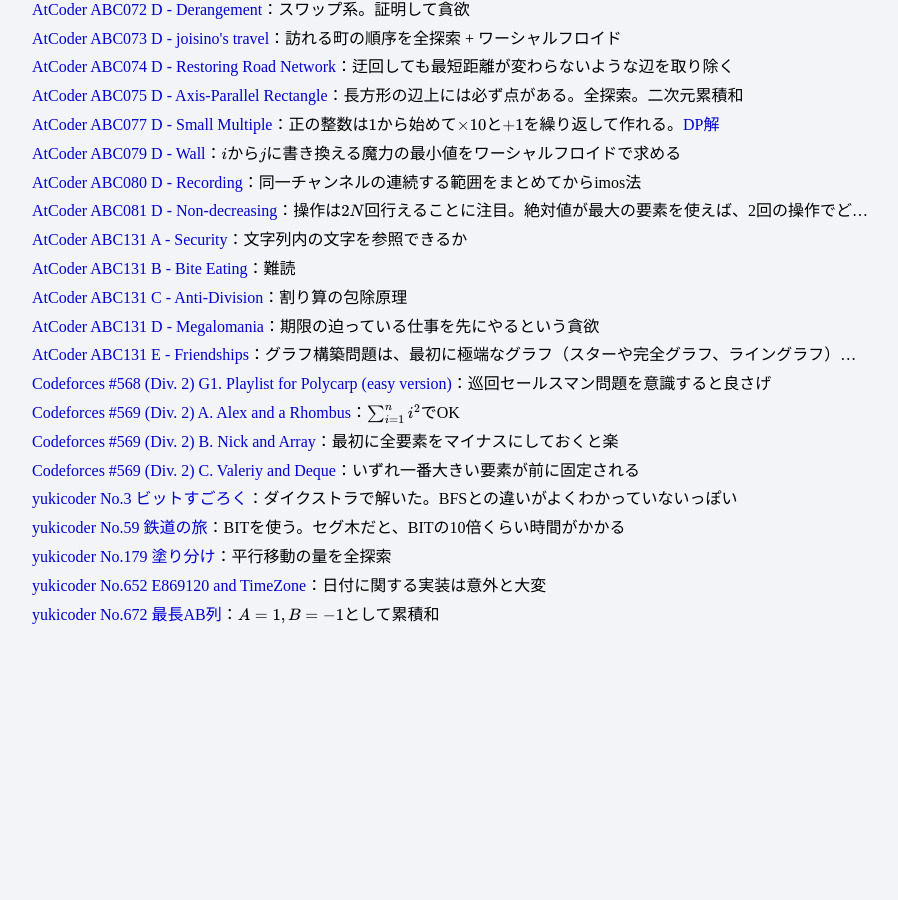
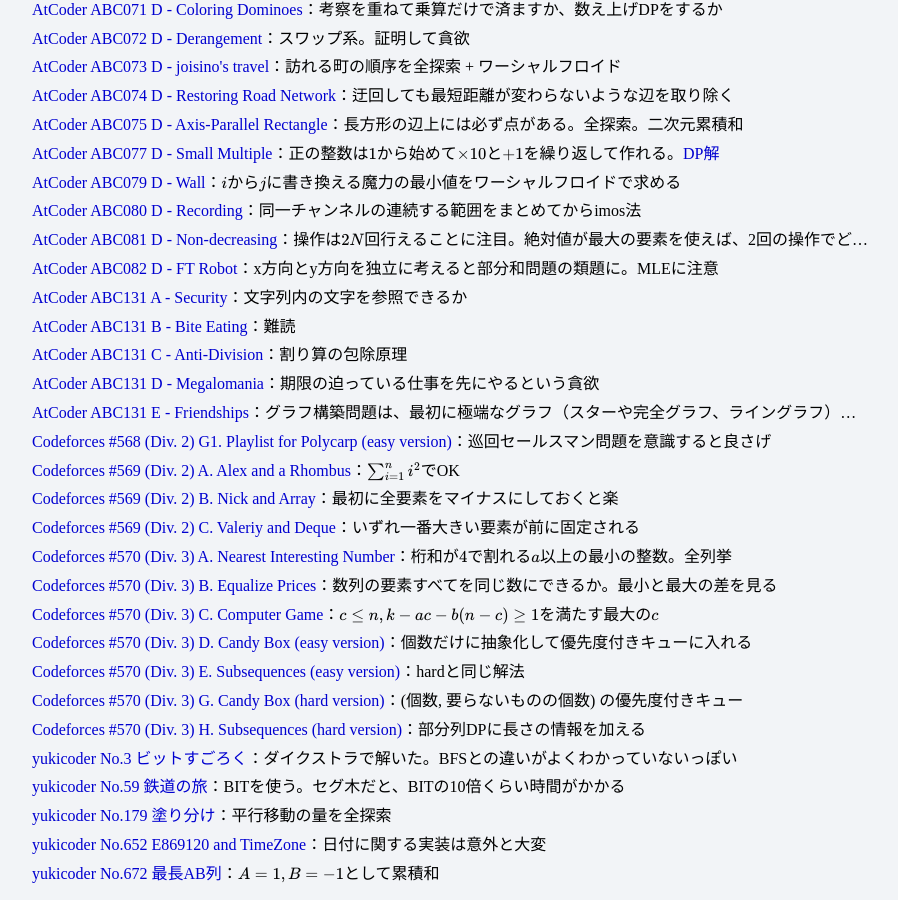
Before and after one commit to penguinshunya/penguinshunya.github.io, a Jekyll site: the page built from other/ac.html, in a window 1280 px wide and 900 px high, scrolled down 1595 px. Shown: the whole window, without its empty margins (188-1086 px from the left). Built offline with Jekyll 4.4.1, drawn with Linux system fonts in a browser that asks for light colours; formulas are drawn with MathJax 3; comment, search, counter and statistics services are not loaded; before the commit the page ends 2240 px from its top, so only the background shows below that; some of the changed text lies outside the part shown.

Commit message:
codeforces #570 (Div.3)

```diff
--- a/other/ac.html
+++ b/other/ac.html
@@ -53,6 +53,8 @@
     Codeforces #568 (Div. 2) G2. Playlist for Polycarp (hard version)</a>：DPをうまくやって状態数を減らすっぽい</li>
   <li><a target="_blank" href="https://codeforces.com/contest/1180/problem/E">
     Codeforces #569 (Div. 2) E. Serge and Dining Room</a>：遅延セグ木を使うみたい</li>
+  <li><a target="_blank" href="https://codeforces.com/contest/1183/problem/F">
+    Codeforces #570 (Div. 3) F. Topforces Strikes Back</a>：</li>
 </ul>
 <h2>ACした問題</h2>
 <ul>
@@ -128,6 +130,8 @@
     AtCoder ABC080 D - Recording</a>：同一チャンネルの連続する範囲をまとめてからimos法</li>
   <li><a target="_blank" href="https://atcoder.jp/contests/abc081/tasks/arc086_b">
     AtCoder ABC081 D - Non-decreasing</a>：操作は$2N$回行えることに注目。絶対値が最大の要素を使えば、2回の操作でどんな要素でも大小関係を逆転できる</li>
+  <li><a target="_blank" href="https://atcoder.jp/contests/abc082/tasks/arc087_b">
+    AtCoder ABC082 D - FT Robot</a>：x方向とy方向を独立に考えると部分和問題の類題に。MLEに注意</li>
 
   <li><a target="_blank" href="https://atcoder.jp/contests/abc131/tasks/abc131_a">
     AtCoder ABC131 A - Security</a>：文字列内の文字を参照できるか</li>
@@ -147,6 +151,21 @@
     Codeforces #569 (Div. 2) B. Nick and Array</a>：最初に全要素をマイナスにしておくと楽</li>
   <li><a target="_blank" href="https://codeforces.com/contest/1180/problem/C">
     Codeforces #569 (Div. 2) C. Valeriy and Deque</a>：いずれ一番大きい要素が前に固定される</li>
+  <li><a target="_blank" href="https://codeforces.com/contest/1183/problem/A">
+    Codeforces #570 (Div. 3) A. Nearest Interesting Number</a>：桁和が$4$で割れる$a$以上の最小の整数。全列挙</li>
+  <li><a target="_blank" href="https://codeforces.com/contest/1183/problem/B">
+    Codeforces #570 (Div. 3) B. Equalize Prices</a>：数列の要素すべてを同じ数にできるか。最小と最大の差を見る</li>
+  <li><a target="_blank" href="https://codeforces.com/contest/1183/problem/C">
+    Codeforces #570 (Div. 3) C. Computer Game</a>：$c \le n, k - ac - b(n - c) \ge 1$を満たす最大の$c$</li>
+  <li><a target="_blank" href="https://codeforces.com/contest/1183/problem/D">
+    Codeforces #570 (Div. 3) D. Candy Box (easy version)</a>：個数だけに抽象化して優先度付きキューに入れる</li>
+  <li><a target="_blank" href="https://codeforces.com/contest/1183/problem/E">
+    Codeforces #570 (Div. 3) E. Subsequences (easy version)</a>：hardと同じ解法</li>
+  <li><a target="_blank" href="https://codeforces.com/contest/1183/problem/G">
+    Codeforces #570 (Div. 3) G. Candy Box (hard version)</a>：(個数, 要らないものの個数) の優先度付きキュー</li>
+  <li><a target="_blank" href="https://codeforces.com/contest/1183/problem/H">
+    Codeforces #570 (Div. 3) H. Subsequences (hard version)</a>：部分列DPに長さの情報を加える</li>
+
   <li><a target="_blank" href="https://yukicoder.me/problems/no/3">
     yukicoder No.3 ビットすごろく</a>：ダイクストラで解いた。BFSとの違いがよくわかっていないっぽい</li>
   <li><a target="_blank" href="https://yukicoder.me/problems/no/59">
```
